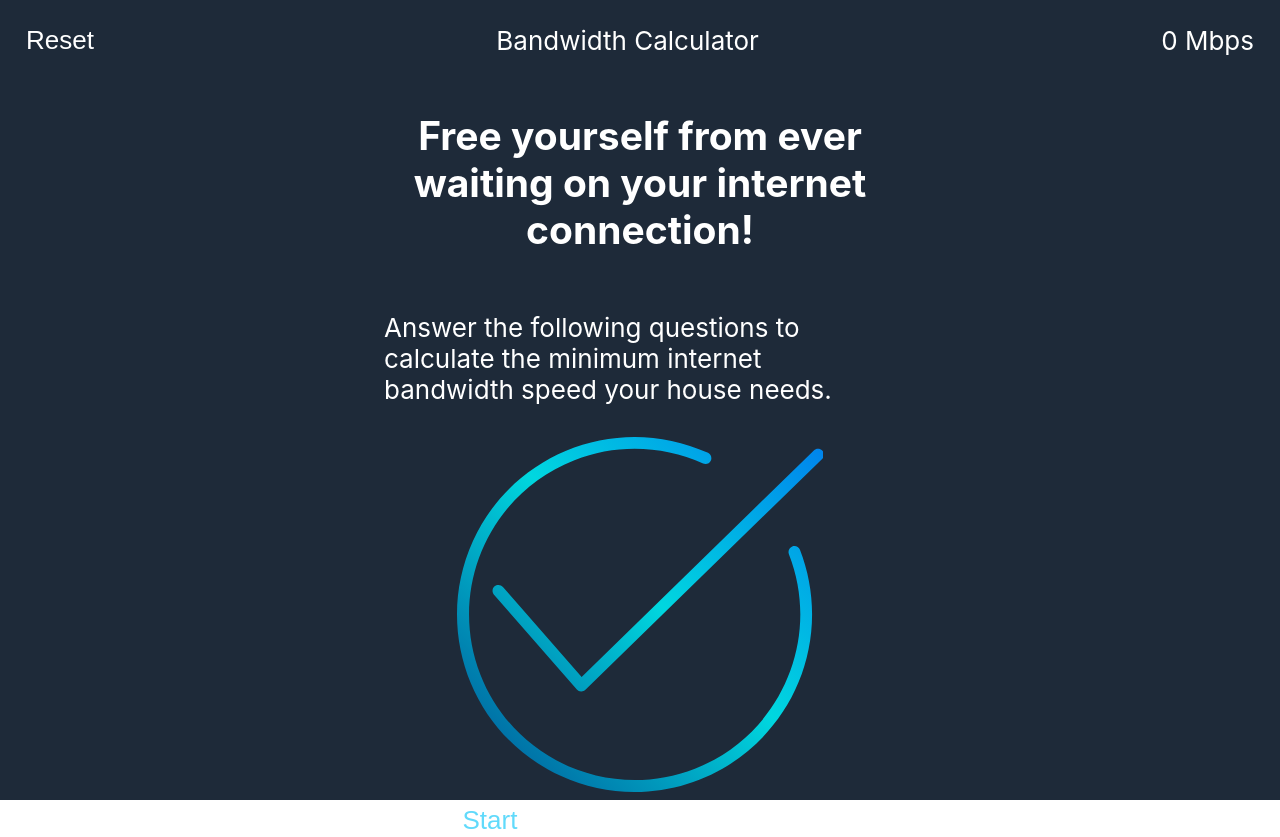
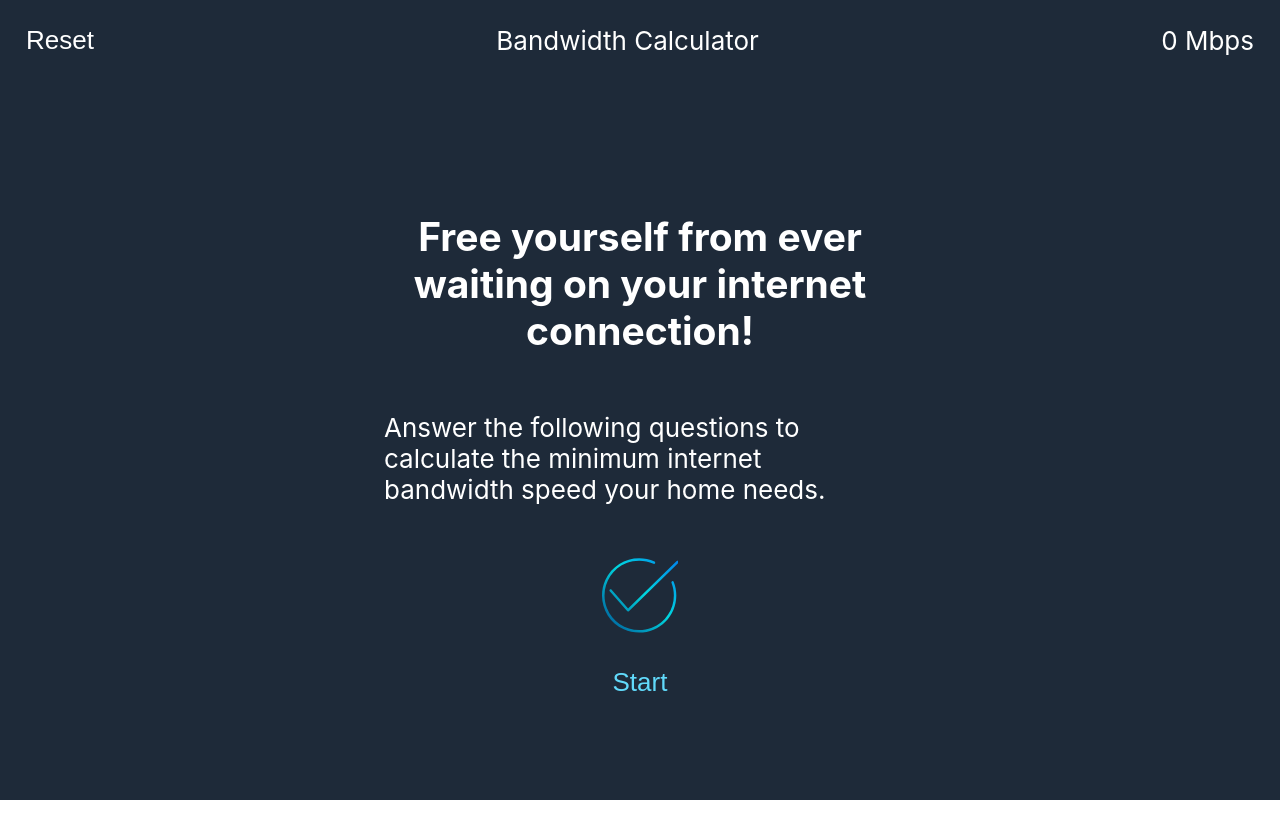
Before and after one commit to nfm808/bandwidth_calc, a React (Create React App) app: page / in a window 1280 px wide. After the commit the page ends 800 px from the top, so only its background shows below. Built offline with nearby package versions, Linux system fonts and the light colour scheme.

Commit message:
added quiz start

```diff
--- a/src/App.css
+++ b/src/App.css
@@ -22,7 +22,7 @@
 	text-align: center;
 }
 
-.BandwidthCalc-button-container {
+.BandwidthCalc-button-card {
 	display: flex;
 	flex-direction: column;
 	cursor: pointer;
@@ -34,9 +34,15 @@
 	/* box-shadow: 5px 10px #18222e; */
 }
 
-.BandwidthCalc-button-container:hover,
-.BandwidthCalc-button-container:hover button {
+.BandwidthCalc-figure {
+	width: 60%;
+	cursor: pointer;
+}
+
+.BandwidthCalc-button-card:hover,
+.BandwidthCalc-button-card:hover button {
 	color: white;
+	text-decoration: underline;
 }
 
 .BandwidthCalc-button {
--- a/src/App.js
+++ b/src/App.js
@@ -1,9 +1,43 @@
 import React, { useEffect, useState } from "react";
 import Header from "./header/header";
+import QuizStart from "./quizstart/quizstart";
 import { FontAwesomeIcon } from "@fortawesome/react-fontawesome";
 import { faCoffee } from "@fortawesome/free-solid-svg-icons";
 import { ReactComponent as CheckLogo } from "./assets/check.svg";
 import "./App.css";
+
+const Quiz = [
+	{
+		question: "How many people live in your household?",
+		points: 25,
+	},
+	{
+		question:
+			"How many desktop computers, laptops, cell phones does your household have?",
+		points: 10,
+	},
+	{
+		question: "How many smart TVs (4k) does your household have?",
+		example: "Roku, Amazon Fire Stick, Kodi",
+		points: 25,
+	},
+	{
+		question: "How many gaming consoles or PCs does your household have?",
+		example: "Xbox Series X, PS5, PS4, Nintendo Switch",
+		points: 12,
+	},
+	{
+		question: "How many smart devices does your household have?",
+		example:
+			"Refrigerator, Washer/Dryer, Garage Doors, Thermostats, Home Assistant, Alexa",
+		points: 25,
+	},
+	{
+		question: "How many online security devices does your household have?",
+		example: "WiFi Security Cameras, Security Hub, Ring Doorbell",
+		points: 10,
+	},
+];
 
 function App({ domElement }) {
 	const SpeedsAvailable = domElement
@@ -14,6 +48,9 @@ function App({ domElement }) {
 	const [numberPeople, setNumberPeople] = useState(0);
 	const [numberDevices, setNumberDevices] = useState(0);
 	const [totalSpeed, setTotalSpeed] = useState(0);
+	const [quizActive, setQuizActive] = useState(false);
+	const [resultsActive, setResultsActive] = useState(false);
+	const [questionIndex, setQuestionIndex] = useState(0);
 	console.log(SpeedsAvailable);
 
 	// reset calculator
@@ -23,21 +60,24 @@ function App({ domElement }) {
 		setTotalSpeed(0);
 	};
 
+	// start quiz
+	const startQuiz = () => {
+		setQuizActive(true);
+	};
+
 	return (
 		<div className="BandwidthCalc">
 			<Header totalSpeed={totalSpeed} resetCalculator={resetCalculator} />
-			<section className="BadwidthCalc-quiz BandwidthCalc-intro">
-				<h2>Free yourself from ever waiting on your internet connection!</h2>
-				<p>
-					Answer the following questions to calculate the minimum internet
-					bandwidth speed your house needs.
-				</p>
-
-				<div className="BandwidthCalc-button-card">
-					<CheckLogo className="BandwidthCalc-card-image" />
-					<button className="BandwidthCalc-button">Start</button>
-				</div>
-			</section>
+			{!quizActive && !resultsActive && <QuizStart startQuiz={startQuiz} />}
+			{quizActive && (
+				<section>
+					<h2>{Quiz[questionIndex].question}</h2>
+					{Quiz[questionIndex].example && <p>{Quiz[questionIndex].example}</p>}
+					<div>
+						<figure></figure>
+					</div>
+				</section>
+			)}
 			<footer></footer>
 		</div>
 	);
--- /dev/null
+++ b/src/quizstart/quizstart.js
@@ -0,0 +1,23 @@
+import React from "react";
+import { ReactComponent as CheckLogo } from "../assets/check.svg";
+
+function QuizStart({ startQuiz }) {
+	return (
+		<section className="BadwidthCalc-quiz BandwidthCalc-intro">
+			<h2>Free yourself from ever waiting on your internet connection!</h2>
+			<p>
+				Answer the following questions to calculate the minimum internet
+				bandwidth speed your home needs.
+			</p>
+
+			<div onClick={startQuiz} className="BandwidthCalc-button-card">
+				<figure className="BandwidthCalc-figure">
+					<CheckLogo className="BandwidthCalc-card-image" />
+				</figure>
+				<button className="BandwidthCalc-button">Start</button>
+			</div>
+		</section>
+	);
+}
+
+export default QuizStart;
```
Also changed, not shown: 1 other file (tests, documents, lock files or other folders).
